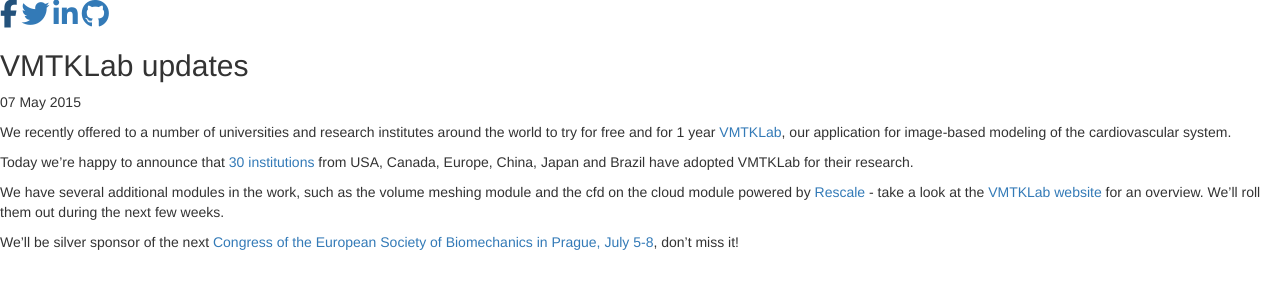
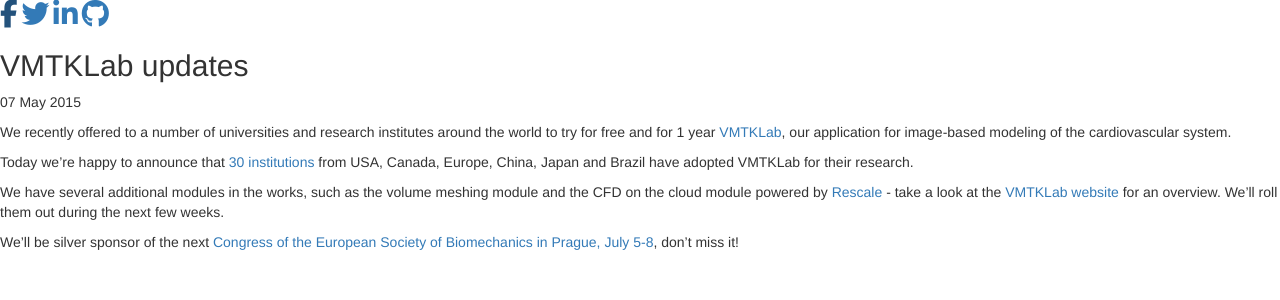
Before and after one commit to orobix/orobix.github.com, a Jekyll site: the page built from _posts/2015-05-07-vmtklab-institutions.markdown, in a window 1280 px wide. Shown: the top 300 px of the page. Built offline with Jekyll 4.4.1, drawn with Linux system fonts in a browser that asks for light colours; nearby versions of some CDN libraries; library files that are not in the unit come from our copies; Markdown is read by kramdown in place of the engine named in the settings.

Commit message:
fixed blogpost typos

```diff
--- a/_posts/2014-12-19-VMTKLab-released.markdown
+++ b/_posts/2014-12-19-VMTKLab-released.markdown
@@ -15,6 +15,6 @@
 
 A few months ago we decided it was time to address these requests. Today we introduce [VMTKLab](http://vmtklab.orobix.com), a new graphical, workflow-oriented application that makes image-based modeling accessible and feasible at large scales.
 
-What we release today is a set of core modules that allow to obtain volume mesh generation-ready surface models from medical images. We have several additional modules in the work - take a look at the [VMTKLab website](http://vmtklab.orobix.com) for an overview. We'll roll them out during the next few weeks.
+What we release today is a set of core modules that allow to obtain volume mesh generation-ready surface models from medical images. We have several additional modules in the works - take a look at the [VMTKLab website](http://vmtklab.orobix.com) for an overview. We'll roll them out during the next few weeks.
 
 We hope you'll like VMTKLab. For any question, please [contact us](mailto:vmtklab@orobix.com).
--- a/_posts/2015-05-07-vmtklab-institutions.markdown
+++ b/_posts/2015-05-07-vmtklab-institutions.markdown
@@ -11,6 +11,6 @@
 
 Today we're happy to announce that [30 institutions](http://vmtklab.orobix.com/#users) from USA, Canada, Europe, China, Japan and Brazil have adopted VMTKLab for their research.
 
-We have several additional modules in the work, such as the volume meshing module and the cfd on the cloud module powered by [Rescale](http://www.rescale.com) - take a look at the [VMTKLab website](http://vmtklab.orobix.com/#news) for an overview. We'll roll them out during the next few weeks.
+We have several additional modules in the works, such as the volume meshing module and the CFD on the cloud module powered by [Rescale](http://www.rescale.com) - take a look at the [VMTKLab website](http://vmtklab.orobix.com/#news) for an overview. We'll roll them out during the next few weeks.
 
 We'll be silver sponsor of the next [Congress of the European Society of Biomechanics in Prague, July 5-8](http://www.esbiomech2015.org/), don't miss it!
```
